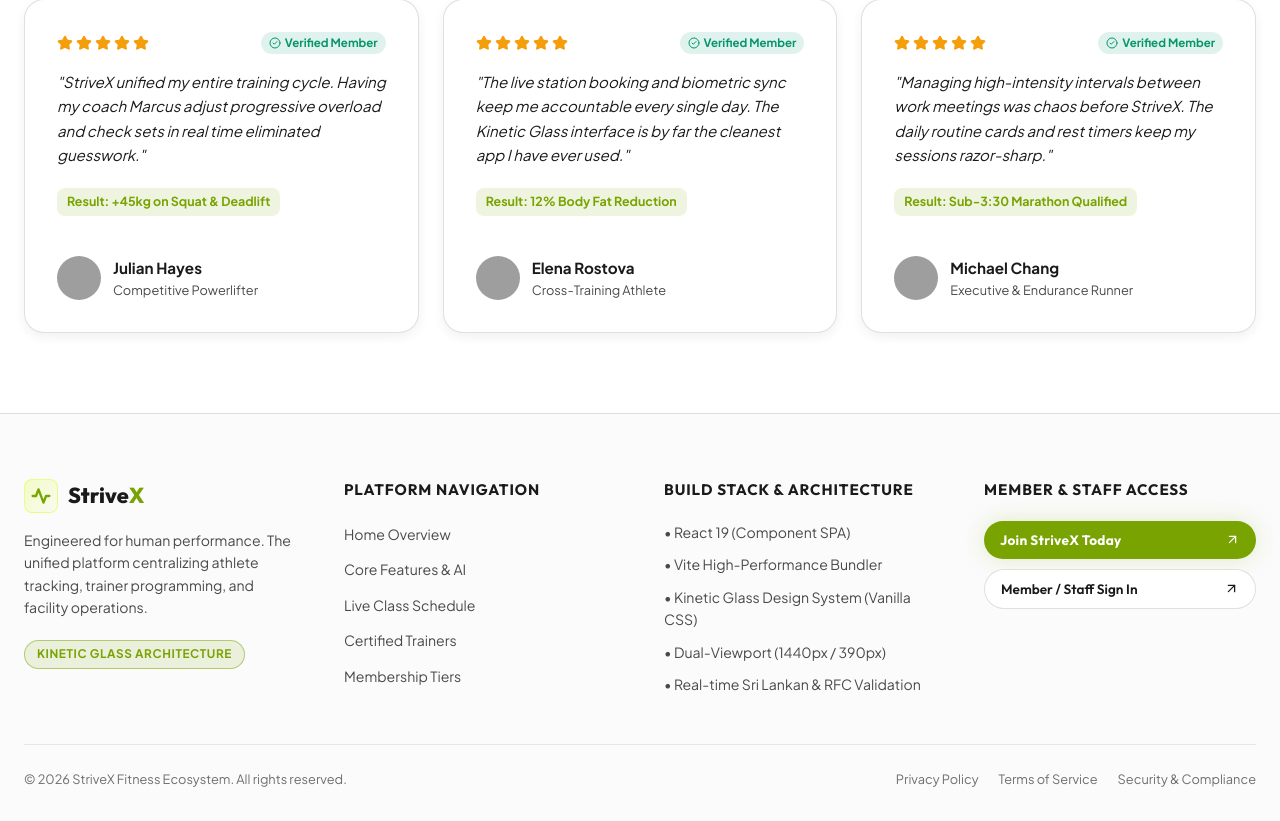
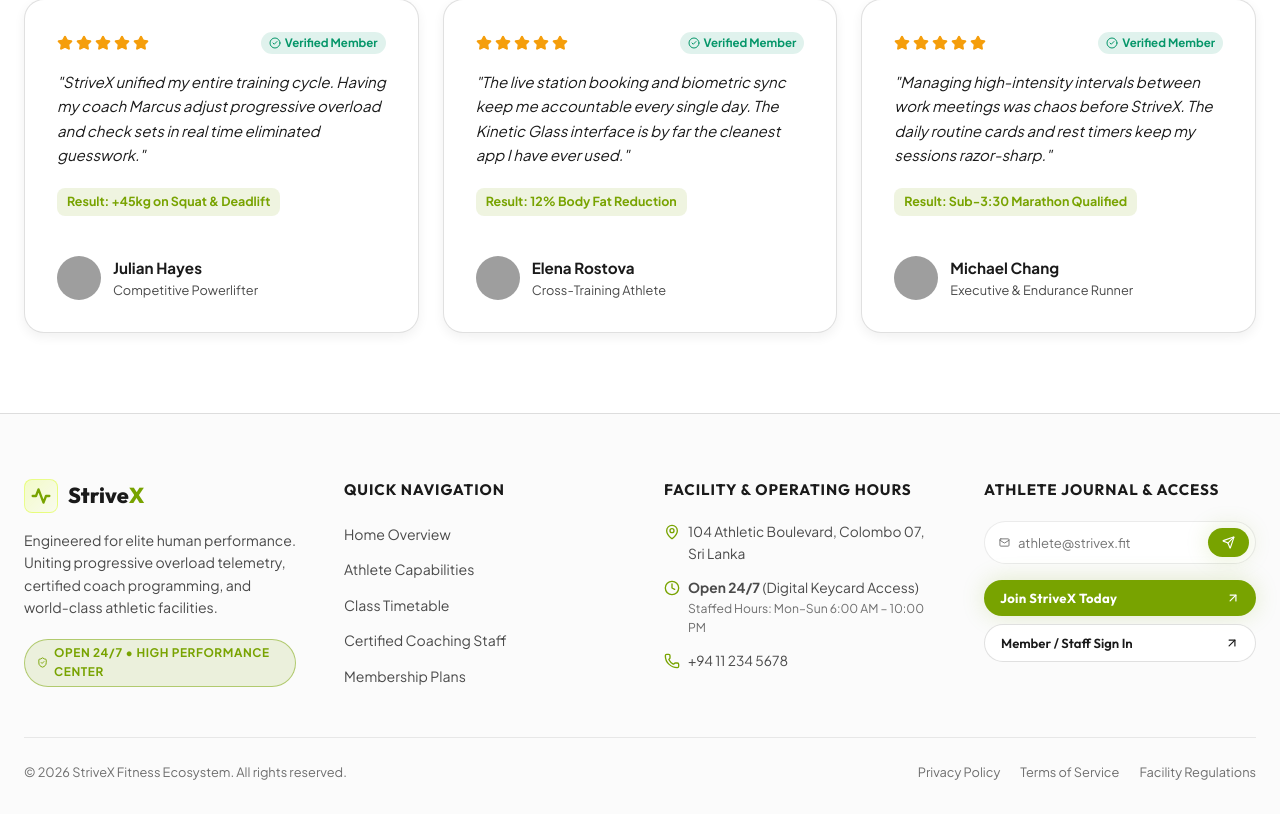
Before and after one commit to NiviruInsithaUdavinWeerasinghe/StriveX-FitnessApp, a React (Vite) app: page / in a window 1280 px wide. Shown: the part 4997-5818 px from the top of the page. Built offline with nearby package versions, Linux system fonts and the light colour scheme; grey boxes are pictures that could not be loaded.

Commit message:
Updated footer with facility location and newsletter, Removed developer stack for athlete info

```diff
--- a/src/components/public/Footer.jsx
+++ b/src/components/public/Footer.jsx
@@ -1,6 +1,29 @@
-import { ArrowUpRight } from 'lucide-react';
+import { useState } from 'react';
+import { useToast } from '../../context/ToastContext';
+import { ArrowUpRight, MapPin, Clock, ShieldCheck, Mail, Phone, Send } from 'lucide-react';
 
 export const Footer = ({ onNavClick, onOpenRegister, onOpenLogin }) => {
+  const { addToast } = useToast();
+  const [newsletterEmail, setNewsletterEmail] = useState('');
+
+  const handleSubscribe = (e) => {
+    e.preventDefault();
+    if (!newsletterEmail.trim() || !newsletterEmail.includes('@')) {
+      addToast({
+        type: 'error',
+        title: 'Valid Email Required',
+        message: 'Please enter a valid email address to receive training briefings'
+      });
+      return;
+    }
+    addToast({
+      type: 'success',
+      title: 'Subscribed to StriveX Journal',
+      message: 'Weekly sports science and coaching insights delivered to your inbox'
+    });
+    setNewsletterEmail('');
+  };
+
   return (
     <footer
       style={{
@@ -21,6 +44,7 @@ export const Footer = ({ onNavClick, onOpenRegister, onOpenLogin }) => {
           textAlign: 'left'
         }}
       >
+        {/* Column 1: Brand & Manifesto */}
         <div>
           <div style={{ display: 'flex', alignItems: 'center', gap: '10px', marginBottom: '16px' }}>
             <div
@@ -66,14 +90,16 @@ export const Footer = ({ onNavClick, onOpenRegister, onOpenLogin }) => {
               maxWidth: '300px'
             }}
           >
-            Engineered for human performance. The unified platform centralizing athlete tracking, trainer programming, and facility operations.
+            Engineered for elite human performance. Uniting progressive overload telemetry, certified coach programming, and world-class athletic facilities.
           </p>
 
           <div className="kinetic-badge" style={{ fontSize: '0.74rem' }}>
-            <span>Kinetic Glass Architecture</span>
+            <ShieldCheck size={13} />
+            <span>Open 24/7 • High Performance Center</span>
           </div>
         </div>
 
+        {/* Column 2: Platform Navigation */}
         <div>
           <h4
             style={{
@@ -86,15 +112,15 @@ export const Footer = ({ onNavClick, onOpenRegister, onOpenLogin }) => {
               marginBottom: '18px'
             }}
           >
-            Platform Navigation
+            Quick Navigation
           </h4>
           <ul style={{ listStyle: 'none', display: 'flex', flexDirection: 'column', gap: '10px' }}>
             {[
               { id: 'home', label: 'Home Overview' },
-              { id: 'features', label: 'Core Features & AI' },
-              { id: 'classes', label: 'Live Class Schedule' },
-              { id: 'trainers', label: 'Certified Trainers' },
-              { id: 'pricing', label: 'Membership Tiers' }
+              { id: 'features', label: 'Athlete Capabilities' },
+              { id: 'classes', label: 'Class Timetable' },
+              { id: 'trainers', label: 'Certified Coaching Staff' },
+              { id: 'pricing', label: 'Membership Plans' }
             ].map((item) => (
               <li key={item.id}>
                 <button
@@ -119,6 +145,7 @@ export const Footer = ({ onNavClick, onOpenRegister, onOpenLogin }) => {
           </ul>
         </div>
 
+        {/* Column 3: Facility Location & Hours */}
         <div>
           <h4
             style={{
@@ -131,17 +158,28 @@ export const Footer = ({ onNavClick, onOpenRegister, onOpenLogin }) => {
               marginBottom: '18px'
             }}
           >
-            Build Stack & Architecture
+            Facility & Operating Hours
           </h4>
-          <ul style={{ listStyle: 'none', display: 'flex', flexDirection: 'column', gap: '10px' }}>
-            <li style={{ fontSize: '0.88rem', color: 'var(--text-secondary)' }}>• React 19 (Component SPA)</li>
-            <li style={{ fontSize: '0.88rem', color: 'var(--text-secondary)' }}>• Vite High-Performance Bundler</li>
-            <li style={{ fontSize: '0.88rem', color: 'var(--text-secondary)' }}>• Kinetic Glass Design System (Vanilla CSS)</li>
-            <li style={{ fontSize: '0.88rem', color: 'var(--text-secondary)' }}>• Dual-Viewport (1440px / 390px)</li>
-            <li style={{ fontSize: '0.88rem', color: 'var(--text-secondary)' }}>• Real-time Sri Lankan & RFC Validation</li>
-          </ul>
+          <div style={{ display: 'flex', flexDirection: 'column', gap: '12px', fontSize: '0.86rem', color: 'var(--text-secondary)' }}>
+            <div style={{ display: 'flex', alignItems: 'flex-start', gap: '8px' }}>
+              <MapPin size={16} color="var(--accent)" style={{ flexShrink: 0, marginTop: '3px' }} />
+              <span>104 Athletic Boulevard, Colombo 07, Sri Lanka</span>
+            </div>
+            <div style={{ display: 'flex', alignItems: 'flex-start', gap: '8px' }}>
+              <Clock size={16} color="var(--accent)" style={{ flexShrink: 0, marginTop: '3px' }} />
+              <div>
+                <div><strong>Open 24/7</strong> (Digital Keycard Access)</div>
+                <div style={{ fontSize: '0.76rem', color: 'var(--text-tertiary)' }}>Staffed Hours: Mon–Sun 6:00 AM – 10:00 PM</div>
+              </div>
+            </div>
+            <div style={{ display: 'flex', alignItems: 'center', gap: '8px' }}>
+              <Phone size={16} color="var(--accent)" style={{ flexShrink: 0 }} />
+              <span>+94 11 234 5678</span>
+            </div>
+          </div>
         </div>
 
+        {/* Column 4: Newsletter & Access */}
         <div>
           <h4
             style={{
@@ -154,31 +192,76 @@ export const Footer = ({ onNavClick, onOpenRegister, onOpenLogin }) => {
               marginBottom: '18px'
             }}
           >
-            Member & Staff Access
+            Athlete Journal & Access
           </h4>
-          <div style={{ display: 'flex', flexDirection: 'column', gap: '10px' }}>
+
+          {/* Newsletter Input */}
+          <form onSubmit={handleSubscribe} style={{ marginBottom: '16px' }}>
+            <div
+              style={{
+                display: 'flex',
+                alignItems: 'center',
+                gap: '8px',
+                padding: '6px 6px 6px 14px',
+                borderRadius: 'var(--radius-pill)',
+                background: 'var(--surface-input)',
+                border: '1px solid var(--border-subtle)'
+              }}
+            >
+              <Mail size={15} color="var(--text-tertiary)" />
+              <input
+                type="email"
+                placeholder="athlete@strivex.fit"
+                value={newsletterEmail}
+                onChange={(e) => setNewsletterEmail(e.target.value)}
+                style={{
+                  background: 'transparent',
+                  border: 'none',
+                  outline: 'none',
+                  color: 'var(--text-primary)',
+                  fontSize: '0.82rem',
+                  width: '100%'
+                }}
+              />
+              <button
+                type="submit"
+                className="kinetic-btn-primary"
+                style={{
+                  padding: '8px 14px',
+                  borderRadius: 'var(--radius-pill)',
+                  fontSize: '0.78rem',
+                  fontWeight: 800
+                }}
+              >
+                <Send size={13} />
+              </button>
+            </div>
+          </form>
+
+          <div style={{ display: 'flex', flexDirection: 'column', gap: '8px' }}>
             <button
               type="button"
               onClick={onOpenRegister}
               className="kinetic-btn-primary"
-              style={{ width: '100%', padding: '10px 16px', fontSize: '0.85rem', justifyContent: 'space-between' }}
+              style={{ width: '100%', padding: '10px 16px', fontSize: '0.82rem', justifyContent: 'space-between' }}
             >
               <span>Join StriveX Today</span>
-              <ArrowUpRight size={15} />
+              <ArrowUpRight size={14} />
             </button>
             <button
               type="button"
               onClick={onOpenLogin}
               className="kinetic-btn-secondary"
-              style={{ width: '100%', padding: '10px 16px', fontSize: '0.85rem', justifyContent: 'space-between' }}
+              style={{ width: '100%', padding: '10px 16px', fontSize: '0.82rem', justifyContent: 'space-between' }}
             >
               <span>Member / Staff Sign In</span>
-              <ArrowUpRight size={15} />
+              <ArrowUpRight size={14} />
             </button>
           </div>
         </div>
       </div>
 
+      {/* Bottom Copyright & Legal Links */}
       <div
         style={{
           maxWidth: '1360px',
@@ -196,9 +279,9 @@ export const Footer = ({ onNavClick, onOpenRegister, onOpenLogin }) => {
       >
         <div>© 2026 StriveX Fitness Ecosystem. All rights reserved.</div>
         <div style={{ display: 'flex', gap: '20px' }}>
-          <span>Privacy Policy</span>
-          <span>Terms of Service</span>
-          <span>Security & Compliance</span>
+          <span style={{ cursor: 'pointer' }}>Privacy Policy</span>
+          <span style={{ cursor: 'pointer' }}>Terms of Service</span>
+          <span style={{ cursor: 'pointer' }}>Facility Regulations</span>
         </div>
       </div>
     </footer>
```
